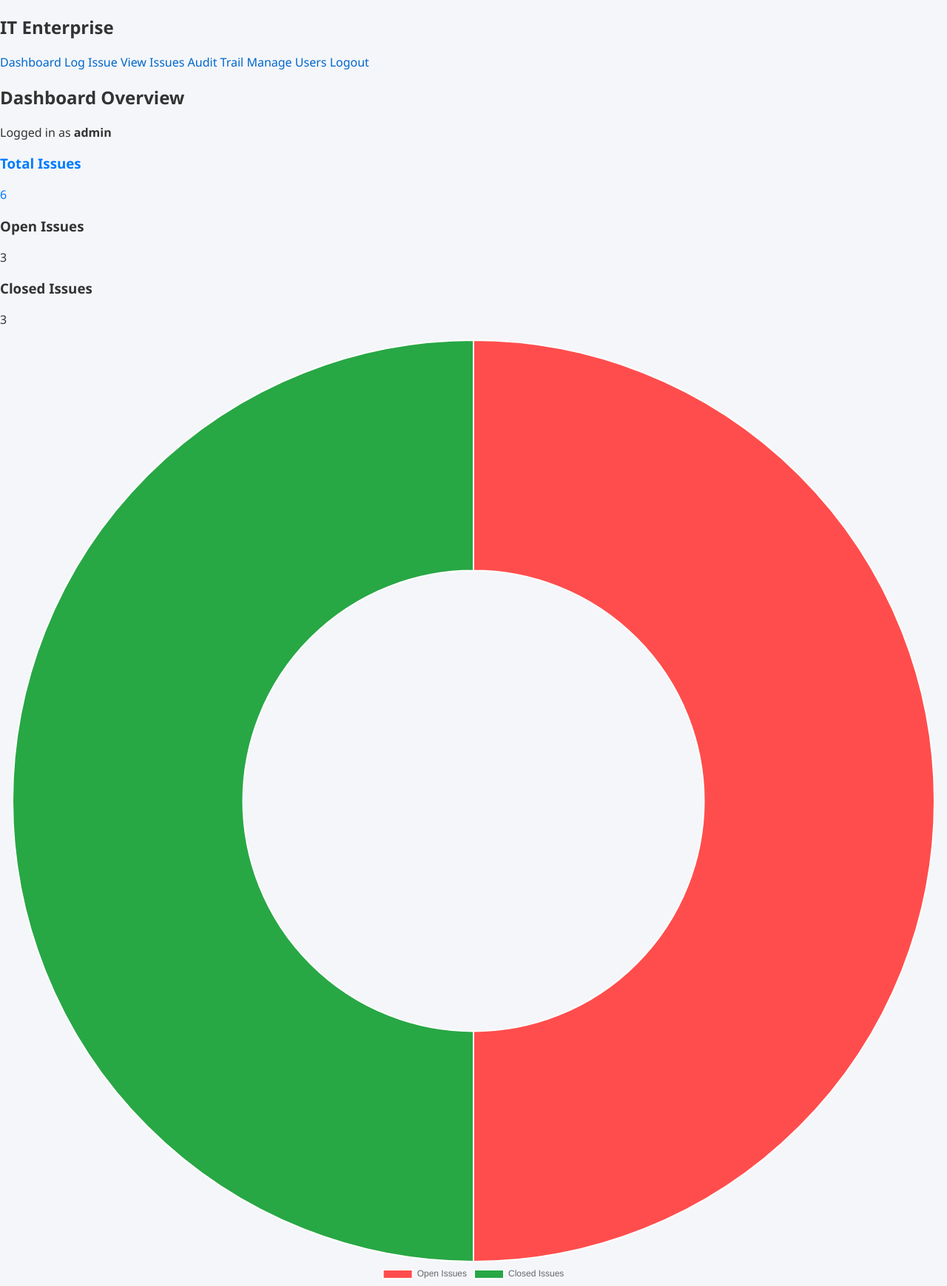
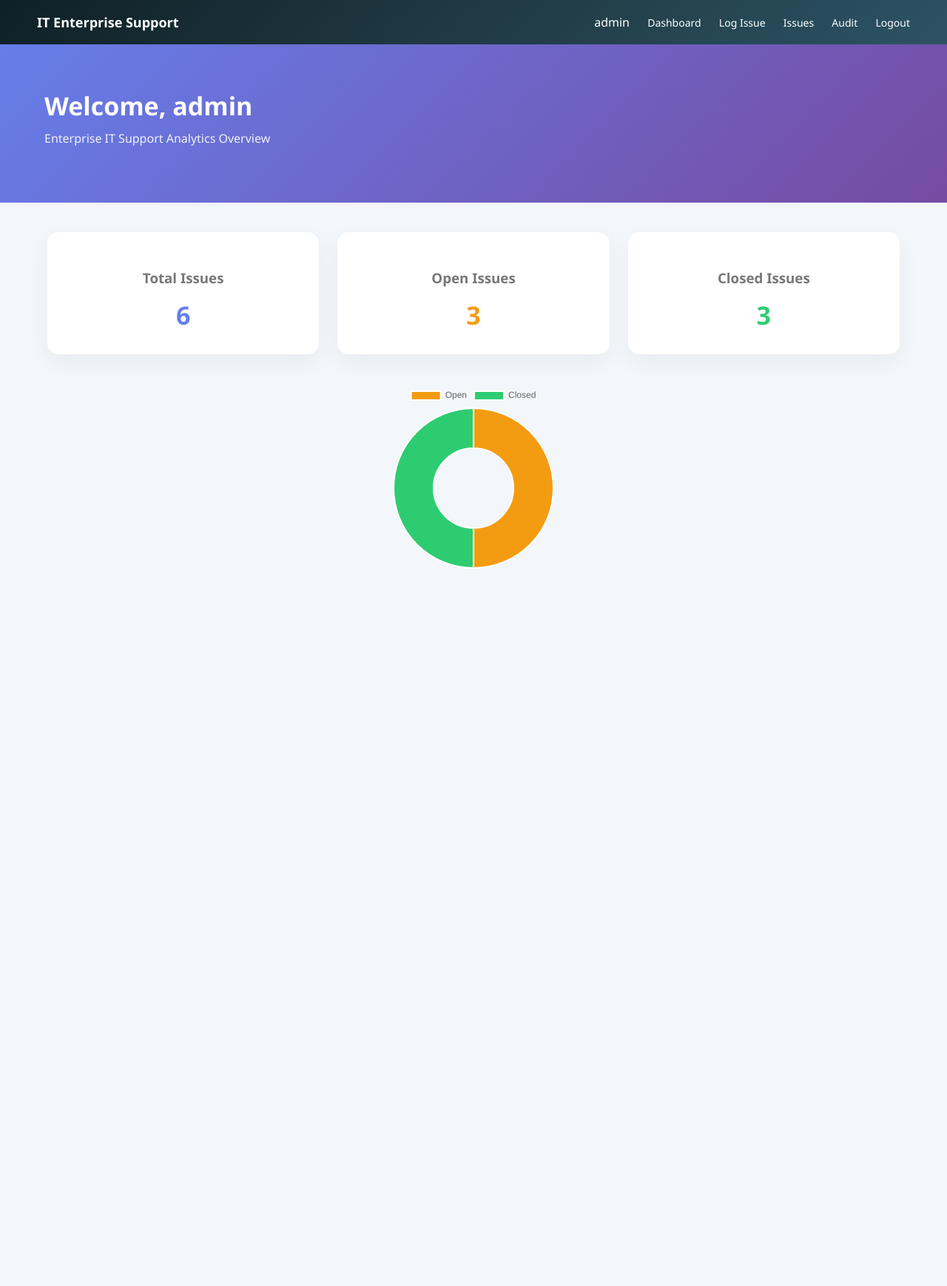
Before and after one commit to SamsonDeon/IT_Support_System, a Flask app: page /dashboard in a window 1280 px wide. Shown: the whole page at 74% size. After the commit the page ends 767 px from the top, so only its background shows below. Run offline with Flask 3, Linux system fonts and the light colour scheme; a user stored in the database is signed in; data comes from the database, SQL or seed files in the repository.

Commit message:
dashboard improved

```diff
--- a/static/style.css
+++ b/static/style.css
@@ -1,409 +1,236 @@
-/* -------------------------
-   GLOBAL STYLES
-------------------------- */
+/* ===============================
+   GLOBAL
+================================= */
 
 body {
     margin: 0;
-    font-family: 'Segoe UI', Tahoma, sans-serif;
-    background: #f4f6f9;
-    color: #333;
+    font-family: 'Segoe UI', sans-serif;
+    background: #f3f6fb;
+    color: #2c3e50;
 }
 
 a {
     text-decoration: none;
-    color: #0066cc;
 }
 
-a:hover {
-    color: #004999;
-}
+/* ===============================
+   NAVBAR
+================================= */
 
-/* -------------------------
-   CONTAINER
-------------------------- */
-
-.container {
-    width: 90%;
-    max-width: 1100px;
-    margin: 40px auto;
-}
-
-/* -------------------------
-   AUTH PAGES (Login / Signup)
-------------------------- */
-
-.auth-box {
-    width: 380px;
-    margin: 100px auto;
-    padding: 40px;
-    background: white;
-    border-radius: 10px;
-    box-shadow: 0 10px 30px rgba(0,0,0,0.08);
-}
-
-.auth-box h2 {
-    text-align: center;
-    margin-bottom: 25px;
-    color: #1e2a38;
-}
-
-.auth-box input {
-    width: 100%;
-    padding: 12px;
-    margin-bottom: 15px;
-    border-radius: 6px;
-    border: 1px solid #ddd;
-    font-size: 14px;
-}
-
-.auth-box button {
-    width: 100%;
-    padding: 12px;
-    border: none;
-    border-radius: 6px;
-    background: #007bff;
-    color: white;
-    font-weight: bold;
-    cursor: pointer;
-}
-
-.auth-box button:hover {
-    background: #0056b3;
-}
-
-/* -------------------------
-   DASHBOARD CARDS
-------------------------- */
-
-.stats {
-    display: grid;
-    grid-template-columns: repeat(auto-fit, minmax(200px, 1fr));
-    gap: 20px;
-    margin-bottom: 40px;
-}
-
-.card {
-    background: white;
-    padding: 25px;
-    border-radius: 10px;
-    box-shadow: 0 5px 20px rgba(0,0,0,0.06);
-    text-align: center;
-}
-
-.card strong {
-    display: block;
-    font-size: 14px;
-    color: #777;
-    margin-bottom: 10px;
-}
-
-.card span {
-    font-size: 28px;
-    font-weight: bold;
-}
-
-/* Status colors */
-
-.pending { color: #ff9800; }
-.solved { color: #28a745; }
-.total { color: #007bff; }
-
-/* -------------------------
-   TABLE DESIGN
-------------------------- */
-
-.table {
-    width: 100%;
-    border-collapse: collapse;
-    background: white;
-    border-radius: 10px;
-    overflow: hidden;
-    box-shadow: 0 5px 20px rgba(0,0,0,0.06);
-}
-
-.table th {
-    background: #1e2a38;
-    color: white;
-    padding: 12px;
-    font-weight: normal;
-}
-
-.table td {
-    padding: 12px;
-    border-bottom: 1px solid #eee;
-}
-
-.table tr:hover {
-    background: #f9f9f9;
-}
-
-/* -------------------------
-   BUTTONS
-------------------------- */
-
-.btn {
-    padding: 8px 14px;
-    border-radius: 6px;
-    font-size: 13px;
-    font-weight: bold;
-    border: none;
-    cursor: pointer;
-}
-
-.btn-primary {
-    background: #007bff;
+.navbar {
+    background: linear-gradient(135deg, #0f2027, #203a43, #2c5364);
+    padding: 18px 50px;
+    display: flex;
+    justify-content: space-between;
+    align-items: center;
     color: white;
 }
 
-.btn-primary:hover {
-    background: #0056b3;
-}
-
-.btn-success {
-    background: #28a745;
-    color: white;
-}
-
-.btn-success:hover {
-    background: #1e7e34;
-}
-
-.btn-danger {
-    background: #dc3545;
-    color: white;
-}
-
-.btn-danger:hover {
-    background: #a71d2a;
-}
-
-/* -------------------------
-   FORMS
-------------------------- */
-
-form textarea,
-form select,
-form input {
-    width: 100%;
-    padding: 12px;
-    margin-bottom: 15px;
-    border-radius: 6px;
-    border: 1px solid #ddd;
-}
-
-form button {
-    padding: 12px 20px;
-    border-radius: 6px;
-    background: #007bff;
-    color: white;
-    border: none;
-    font-weight: bold;
-    cursor: pointer;
-}
-
-form button:hover {
-    background: #0056b3;
-}
-/* -------------------------
-   NAVBAR
-------------------------- */
-
-.navbar {
-    background: #1e2a38;
-    color: white;
-    padding: 15px 40px;
-    display: flex;
-    justify-content: space-between;
-    align-items: center;
+.navbar strong {
+    font-size: 18px;
 }
 
 .navbar a {
     color: white;
     margin-left: 20px;
     font-size: 14px;
+    font-weight: 500;
 }
 
 .navbar a:hover {
-    text-decoration: underline;
+    opacity: 0.7;
 }
 
-/* -------------------------
-   STATUS BADGES
-------------------------- */
+/* ===============================
+   HERO SECTION (DASHBOARD)
+================================= */
+
+.hero {
+    background: linear-gradient(135deg, #667eea, #764ba2);
+    padding: 60px 60px;
+    color: white;
+}
+
+.hero h1 {
+    margin: 0;
+    font-size: 34px;
+}
+
+.hero p {
+    margin-top: 10px;
+    opacity: 0.9;
+}
+
+/* ===============================
+   CONTAINER
+================================= */
+
+.container {
+    width: 90%;
+    max-width: 1200px;
+    margin: 40px auto;
+}
+
+/* ===============================
+   STAT CARDS
+================================= */
+
+.stats {
+    display: grid;
+    grid-template-columns: repeat(auto-fit, minmax(250px, 1fr));
+    gap: 25px;
+    margin-bottom: 40px;
+}
+
+.card {
+    background: white;
+    padding: 30px;
+    border-radius: 15px;
+    box-shadow: 0 10px 30px rgba(0,0,0,0.05);
+    text-align: center;
+    transition: 0.3s;
+}
+
+.card:hover {
+    transform: translateY(-5px);
+}
+
+.card h3 {
+    margin-bottom: 15px;
+    color: #777;
+}
+
+.card span {
+    font-size: 34px;
+    font-weight: bold;
+}
+
+.total { color: #667eea; }
+.pending { color: #f39c12; }
+.solved { color: #2ecc71; }
+
+/* ===============================
+   SMALL PIE CHART
+================================= */
+
+.chart-container {
+    width: 250px;
+    height: 250px;
+    margin: 0 auto 40px auto;
+}
+
+/* ===============================
+   BUTTONS
+================================= */
+
+.btn {
+    padding: 10px 18px;
+    border-radius: 8px;
+    font-size: 14px;
+    font-weight: 600;
+    border: none;
+    cursor: pointer;
+}
+
+.btn-primary {
+    background: #667eea;
+    color: white;
+}
+
+.btn-success {
+    background: #2ecc71;
+    color: white;
+}
+
+.btn-danger {
+    background: #e74c3c;
+    color: white;
+}
+
+.btn-warning {
+    background: #f39c12;
+    color: white;
+}
+
+.btn:hover {
+    opacity: 0.85;
+}
+
+/* ===============================
+   TABLE DESIGN
+================================= */
+
+.table {
+    width: 100%;
+    border-collapse: collapse;
+    background: white;
+    border-radius: 15px;
+    overflow: hidden;
+    box-shadow: 0 10px 30px rgba(0,0,0,0.05);
+}
+
+.table th {
+    background: #667eea;
+    color: white;
+    padding: 14px;
+    font-weight: 500;
+}
+
+.table td {
+    padding: 14px;
+    border-bottom: 1px solid #eee;
+    vertical-align: top;
+}
+
+.table tr:hover {
+    background: #f9f9ff;
+}
+
+/* Description column wrap */
+.table td:nth-child(3) {
+    max-width: 250px;
+    word-wrap: break-word;
+}
+
+/* ===============================
+   BADGES
+================================= */
 
 .badge {
-    padding: 6px 10px;
+    padding: 6px 12px;
     border-radius: 20px;
     font-size: 12px;
     font-weight: bold;
 }
 
 .badge-open {
-    background: #fff3cd;
-    color: #856404;
+    background: #fff4e5;
+    color: #f39c12;
 }
 
 .badge-closed {
-    background: #d4edda;
-    color: #155724;
-}
-.badge {
-    padding: 5px 10px;
-    border-radius: 20px;
-    font-size: 12px;
-    font-weight: bold;
+    background: #e9f9ef;
+    color: #2ecc71;
 }
 
-.badge-open {
-    background-color: #ffcc00;
-    color: #000;
+/* ===============================
+   FORMS
+================================= */
+
+form input,
+form select,
+form textarea {
+    width: 100%;
+    padding: 12px;
+    border-radius: 8px;
+    border: 1px solid #ddd;
+    margin-bottom: 15px;
 }
 
-.badge-closed {
-    background-color: #28a745;
-    color: white;
-}
-.btn {
-    padding: 6px 12px;
-    border: none;
-    border-radius: 6px;
-    cursor: pointer;
-    font-weight: 600;
+form textarea {
+    min-height: 120px;
 }
 
-.btn-danger {
-    background-color: #dc3545;
-    color: white;
-}
-
-.btn-warning {
-    background-color: #ffc107;
-    color: black;
-}
-
-.btn-danger:hover {
-    background-color: #c82333;
-}
-
-.btn-warning:hover {
-    background-color: #e0a800;
-}
-.badge-open {
-    background-color: #f1c40f;
-    color: #000;
-    padding: 5px 10px;
-    border-radius: 20px;
-    font-size: 12px;
-    font-weight: bold;
-}
-
-.badge-closed {
-    background-color: #2ecc71;
-    color: white;
-    padding: 5px 10px;
-    border-radius: 20px;
-    font-size: 12px;
-    font-weight: bold;
-}
-
-.row-closed {
-    opacity: 0.6;
-}
-/* TOP CONTROLS */
-.top-controls {
-    display: flex;
-    justify-content: space-between;
-    margin-bottom: 20px;
-}
-
-.search-form input {
-    padding: 8px;
-    border-radius: 6px;
-    border: 1px solid #ddd;
-    width: 200px;
-}
-
-/* FILTER BUTTONS */
-.btn-light {
-    background: #f4f6f9;
-    color: #333;
-    padding: 8px 12px;
-    border-radius: 6px;
-    text-decoration: none;
-    margin-left: 5px;
-}
-
-.btn-light:hover {
-    background: #e0e3e8;
-}
-
-/* PROGRESS BAR */
-.progress-container {
-    margin: 20px 0;
-}
-
-.progress-bar {
-    display: flex;
-    height: 28px;
-    border-radius: 20px;
-    overflow: hidden;
-    background: #ecf0f1;
-}
-
-.progress-open {
-    background: #f39c12;
-    text-align: center;
-    color: white;
-    font-size: 13px;
-    line-height: 28px;
-}
-
-.progress-closed {
-    background: #2ecc71;
-    text-align: center;
-    color: white;
-    font-size: 13px;
-    line-height: 28px;
-}
-/* AUTH PAGES */
-.auth-body {
-    background: linear-gradient(135deg, #1f2937, #111827);
-    display: flex;
-    justify-content: center;
-    align-items: center;
-    height: 100vh;
-    font-family: Arial, sans-serif;
-}
-
-.auth-container {
-    background: white;
-    padding: 40px;
-    border-radius: 10px;
-    width: 350px;
-    box-shadow: 0 10px 25px rgba(0,0,0,0.3);
-    text-align: center;
-}
-
-.auth-container h2 {
-    margin-bottom: 20px;
-}
-
-.auth-container input {
-    width: 100%;
-    padding: 10px;
-    margin-bottom: 15px;
-    border-radius: 6px;
-    border: 1px solid #ccc;
-}
-
-.auth-container button {
+form button {
     width: 100%;
 }
-.table td {
-    vertical-align: top;
-}
-
-.table td:nth-child(3) {
-    max-width: 250px;
-    word-wrap: break-word;
-}
--- a/templates/dashboard.html
+++ b/templates/dashboard.html
@@ -1,75 +1,67 @@
 <!DOCTYPE html>
 <html>
 <head>
-    <title>IT Enterprise Dashboard</title>
+    <title>Enterprise Dashboard</title>
     <link rel="stylesheet" href="{{ url_for('static', filename='style.css') }}">
-    <script src="https://cdn.jsdelivr.net/npm/chart.js"></script>
 </head>
 <body>
 
-<div class="sidebar">
-    <h2>IT Enterprise</h2>
+<div class="navbar">
+    <strong>IT Enterprise Support</strong>
+    <div>
+        {{ session['user'] }}
         <a href="/dashboard">Dashboard</a>
         <a href="/log_issue">Log Issue</a>
-    <a href="/view_issues">View Issues</a>
-    <a href="/audit_logs">Audit Trail</a>
-    {% if session['role'] == 'Admin' %}
-        <a href="/manage_users">Manage Users</a>
-    {% endif %}
-    <a href="/logout" class="logout">Logout</a>
-</div>
-
-<div class="main-content">
-
-    <div class="topbar">
-        <h2>Dashboard Overview</h2>
-        <div class="user-info">
-            Logged in as <strong>{{ session['user'] }}</strong>
+        <a href="/view_issues">Issues</a>
+        <a href="/audit_logs">Audit</a>
+        <a href="/logout">Logout</a>
     </div>
 </div>
 
-    <div class="stats-container">
-        <div class="stat-card total">
-            <h3>Total Issues</h3>
-            <p>{{ total }}</p>
+<div class="hero">
+    <h1>Welcome, {{ session['user'] }}</h1>
+    <p>Enterprise IT Support Analytics Overview</p>
 </div>
 
-        <div class="stat-card open">
-            <h3>Open Issues</h3>
-            <p>{{ pending }}</p>
+<div class="container">
+
+    <div class="stats">
+        <div class="card">
+            <h3>Total Issues</h3>
+            <span class="total">{{ total }}</span>
         </div>
 
-        <div class="stat-card closed">
+        <div class="card">
+            <h3>Open Issues</h3>
+            <span class="pending">{{ pending }}</span>
+        </div>
+
+        <div class="card">
             <h3>Closed Issues</h3>
-            <p>{{ solved }}</p>
+            <span class="solved">{{ solved }}</span>
         </div>
     </div>
 
-    <div class="chart-box">
+    <div class="chart-container">
         <canvas id="issueChart"></canvas>
     </div>
 
 </div>
 
+<script src="https://cdn.jsdelivr.net/npm/chart.js"></script>
 <script>
-const ctx = document.getElementById('issueChart');
-
-new Chart(ctx, {
+new Chart(document.getElementById('issueChart'), {
     type: 'doughnut',
     data: {
-        labels: ['Open Issues', 'Closed Issues'],
+        labels: ['Open', 'Closed'],
         datasets: [{
             data: [{{ pending }}, {{ solved }}],
-            backgroundColor: ['#ff4d4d', '#28a745']
+            backgroundColor: ['#f39c12', '#2ecc71']
         }]
     },
     options: {
         responsive: true,
-        plugins: {
-            legend: {
-                position: 'bottom'
-            }
-        }
+        maintainAspectRatio: false
     }
 });
 </script>
```
Also changed, not shown: templates/audit_logs.html (+12 -2 lines), templates/view_issues.html (+11 -40 lines). Lines whose indentation alone changed are shown as unchanged.
